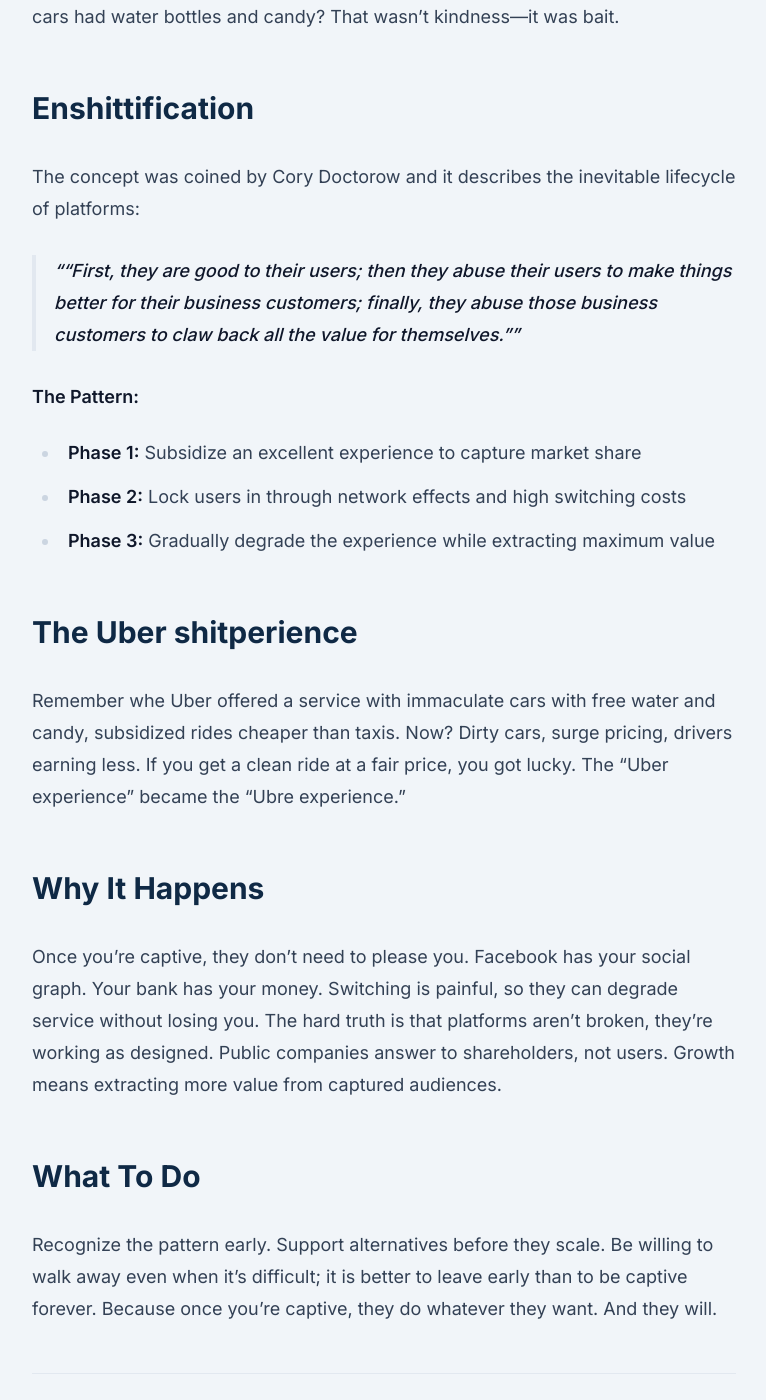
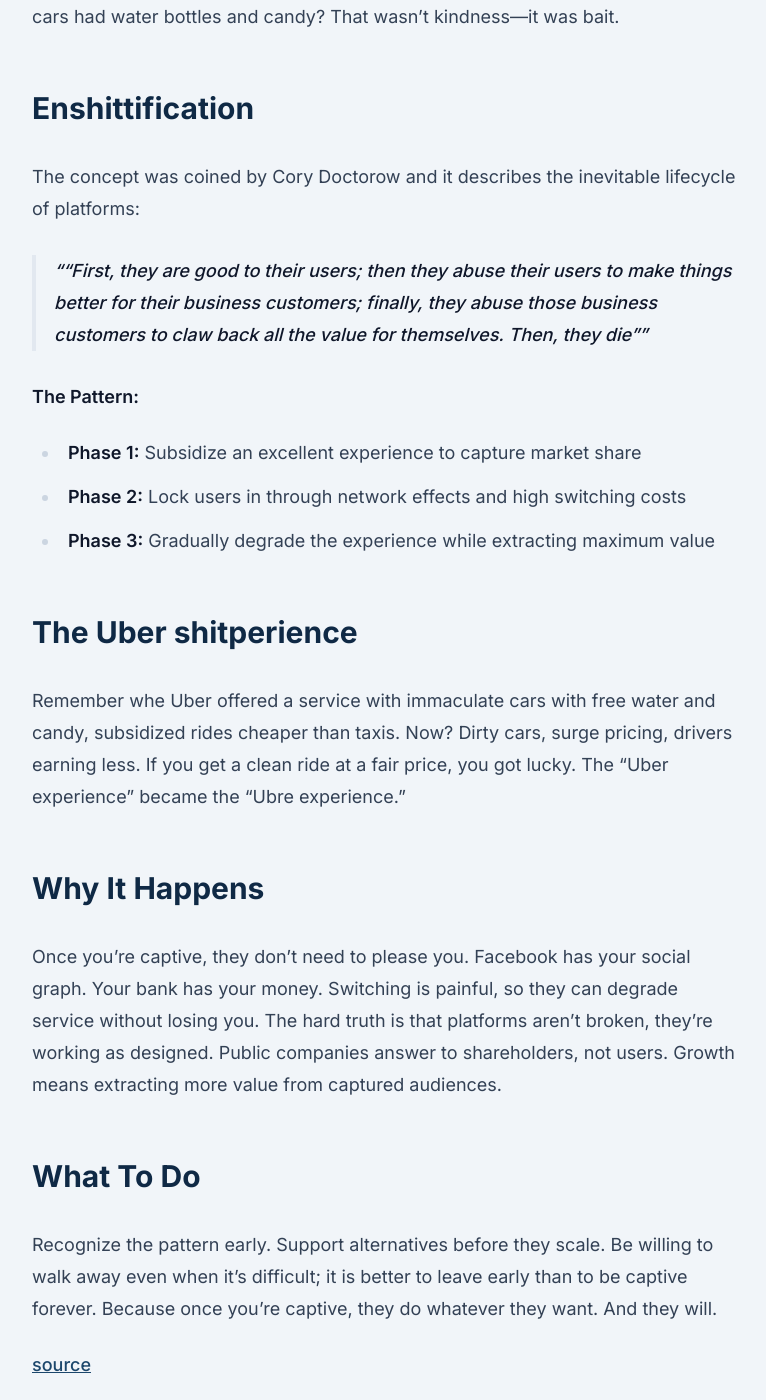
Before and after one commit to 3zcurdia/3zcurdia.github.io, a Jekyll site: the page built from _posts/2025-10-31-the-enshittification.md, in a window 1280 px wide and 1400 px high, scrolled down 403 px. Shown: the whole window, without its empty margins (256-1022 px from the left). Built offline with Jekyll 4.4.1, drawn with Linux system fonts in a browser that asks for light colours; nearby versions of some CDN libraries.

Commit message:
Add source and fix quote to article

```diff
--- a/_posts/2025-10-31-the-enshittification.md
+++ b/_posts/2025-10-31-the-enshittification.md
@@ -15,7 +15,7 @@
 ## Enshittification
 The concept was coined by Cory Doctorow and it describes the inevitable lifecycle of platforms:
 
-> "First, they are good to their users; then they abuse their users to make things better for their business customers; finally, they abuse those business customers to claw back all the value for themselves."
+> "First, they are good to their users; then they abuse their users to make things better for their business customers; finally, they abuse those business customers to claw back all the value for themselves. Then, they die"
 
 **The Pattern:**
 - **Phase 1:** Subsidize an excellent experience to capture market share
@@ -33,3 +33,5 @@
 ## What To Do
 
 Recognize the pattern early. Support alternatives before they scale. Be willing to walk away even when it's difficult; it is better to leave early than to be captive forever. Because once you're captive, they do whatever they want. And they will.
+
+[source](https://en.wikipedia.org/wiki/Enshittification)
```
